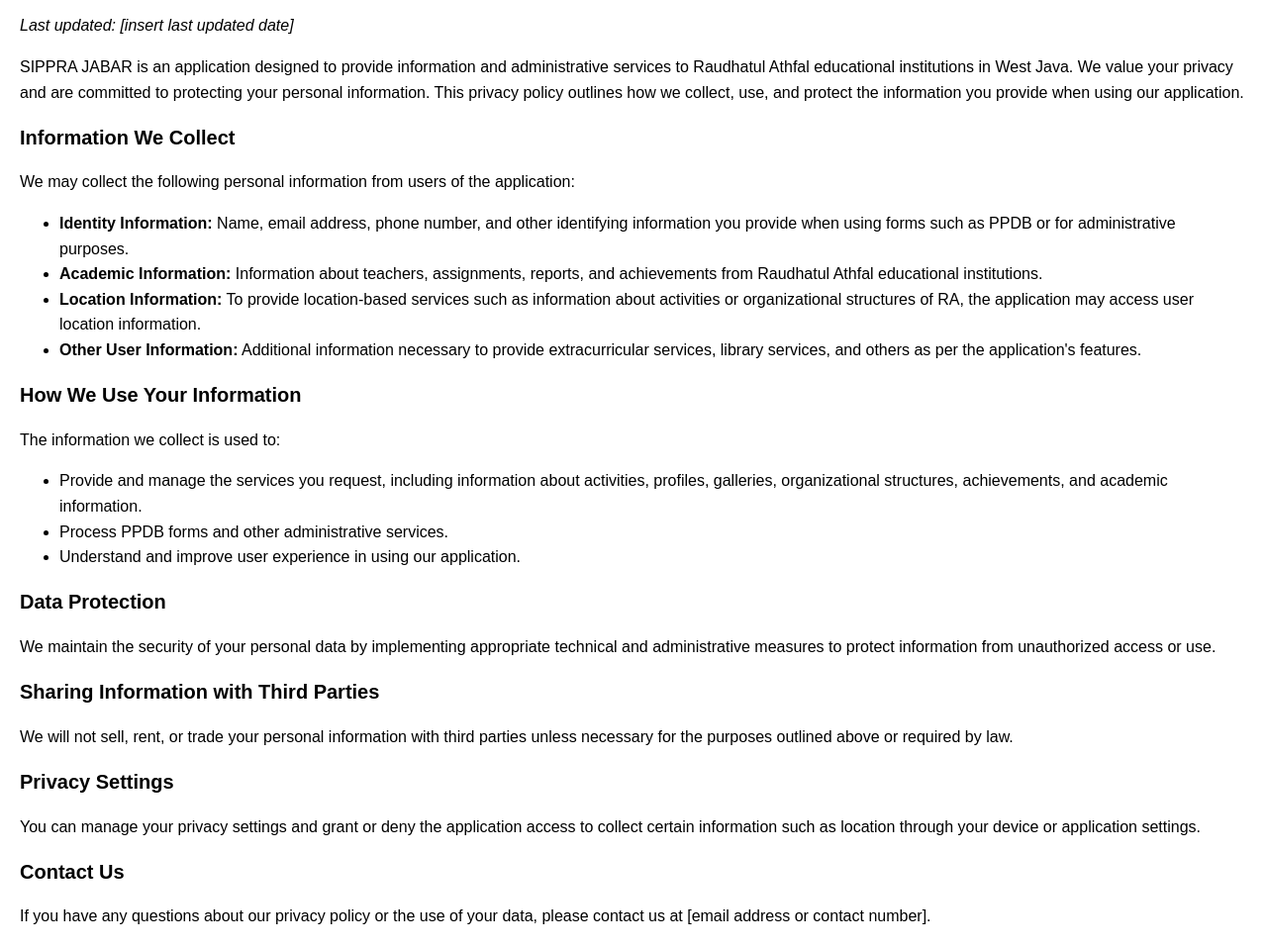
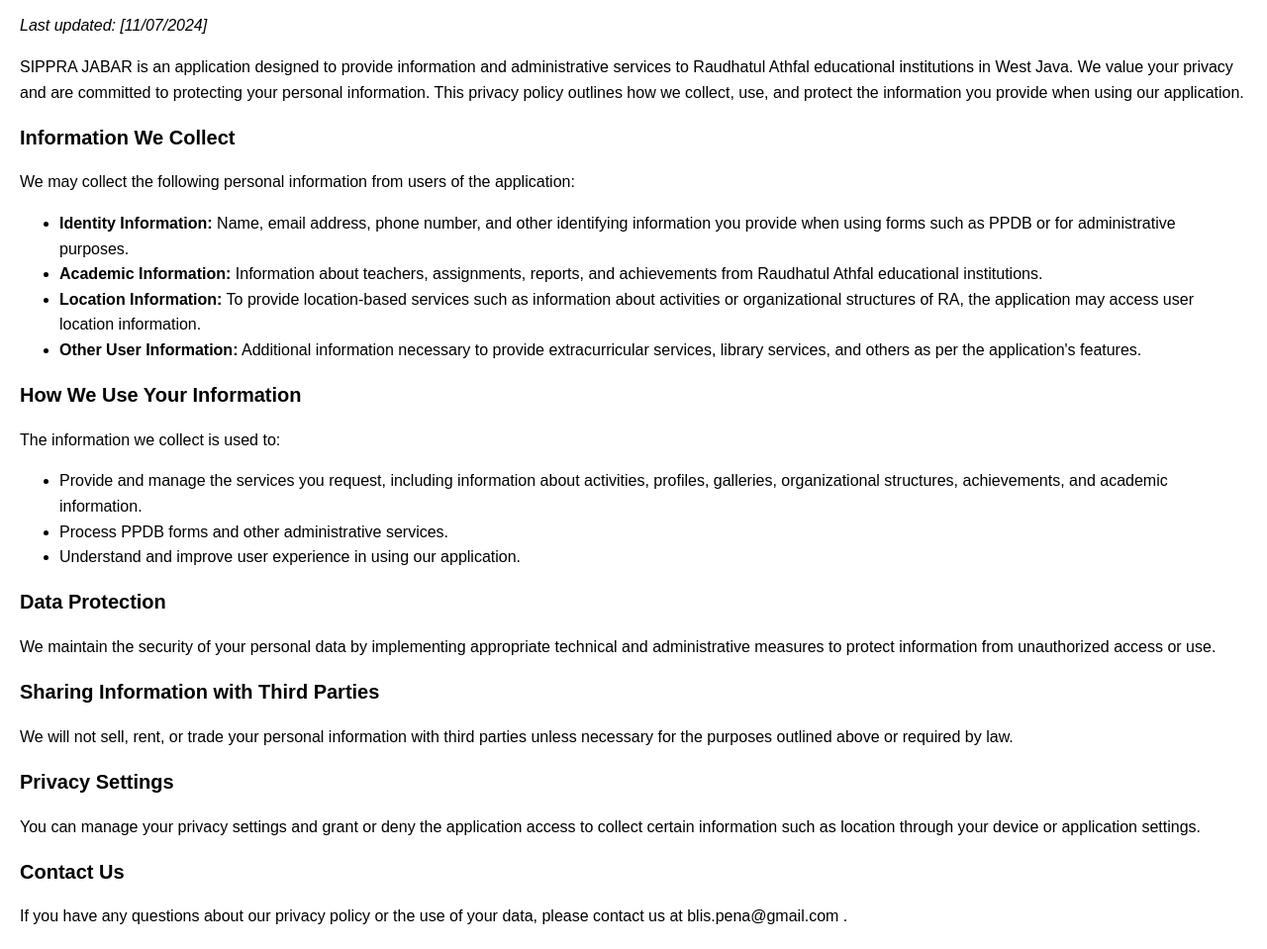
Before and after one commit to abdillahfaiz/privacy-policy-sippra, a plain HTML site: page index.html in a window 1280 px wide. Shown: the part 61-1020 px from the top of the page at 99% size. Drawn offline with Linux system fonts and the light colour scheme.

Commit message:
add contact and last updat

```diff
--- a/index.html
+++ b/index.html
@@ -23,7 +23,7 @@
   </head>
   <body>
     <h1>Privacy Policy</h1>
-    <p><em>Last updated: [insert last updated date]</em></p>
+    <p><em>Last updated: [11/07/2024]</em></p>
 
     <p>
       SIPPRA JABAR is an application designed to provide information and
@@ -97,7 +97,7 @@
     <h2>Contact Us</h2>
     <p>
       If you have any questions about our privacy policy or the use of your
-      data, please contact us at [email address or contact number].
+      data, please contact us at blis.pena@gmail.com .
     </p>
   </body>
 </html>
```
